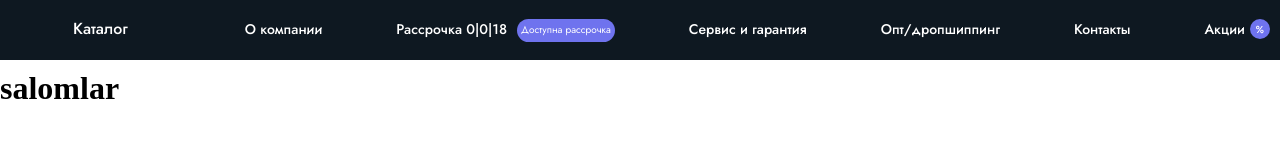
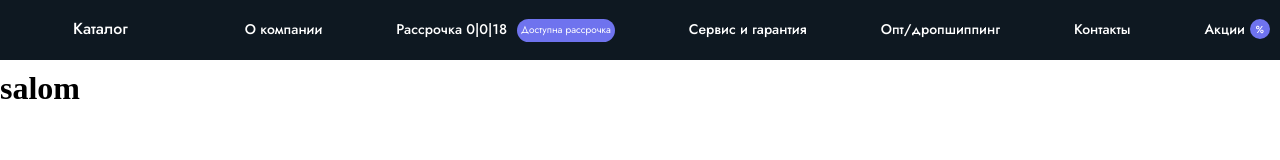
Before and after one commit to Uzwebprogram/Project-market-team, a React (Create React App) app: page /Order in a window 1280 px wide. Shown: the part 128-288 px from the top of the page. Built offline with nearby package versions, Linux system fonts and the light colour scheme.

Commit message:
text added

```diff
--- a/src/Pages/Order/Order.jsx
+++ b/src/Pages/Order/Order.jsx
@@ -4,7 +4,7 @@ function Order() {
     return(
         <>
                 <Header/>
-        <h1>salomlar</h1>
+        <h1>salom</h1>
         </>
     )
 }
```
